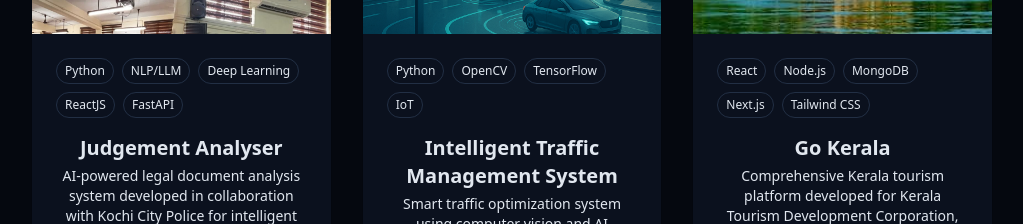
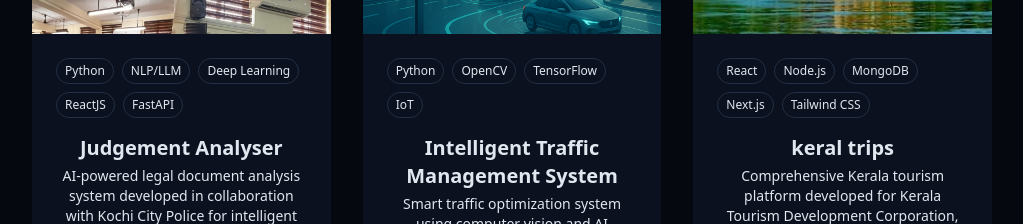
Before and after one commit to anaj-krishna/portfolio1, a React (Vite) app: page / in a window 1280 px wide. Shown: the part 2880-3104 px from the top of the page, without its empty margins (128-1151 px from the left). Built offline with nearby package versions, Linux system fonts and the light colour scheme.

Commit message:
g kerl nm chngd

```diff
--- a/src/Components/ProjectsSection.jsx
+++ b/src/Components/ProjectsSection.jsx
@@ -24,7 +24,7 @@
   },
   {
     id: 3,
-    title: "Go Kerala",
+    title: "keral trips",
     description: "Comprehensive Kerala tourism platform developed for Kerala Tourism Development Corporation, featuring destinations, bookings, and cultural experiences.",
     image: project3Image,
     tags: ["React", "Node.js", "MongoDB", "Next.js", "Tailwind CSS"],
```
